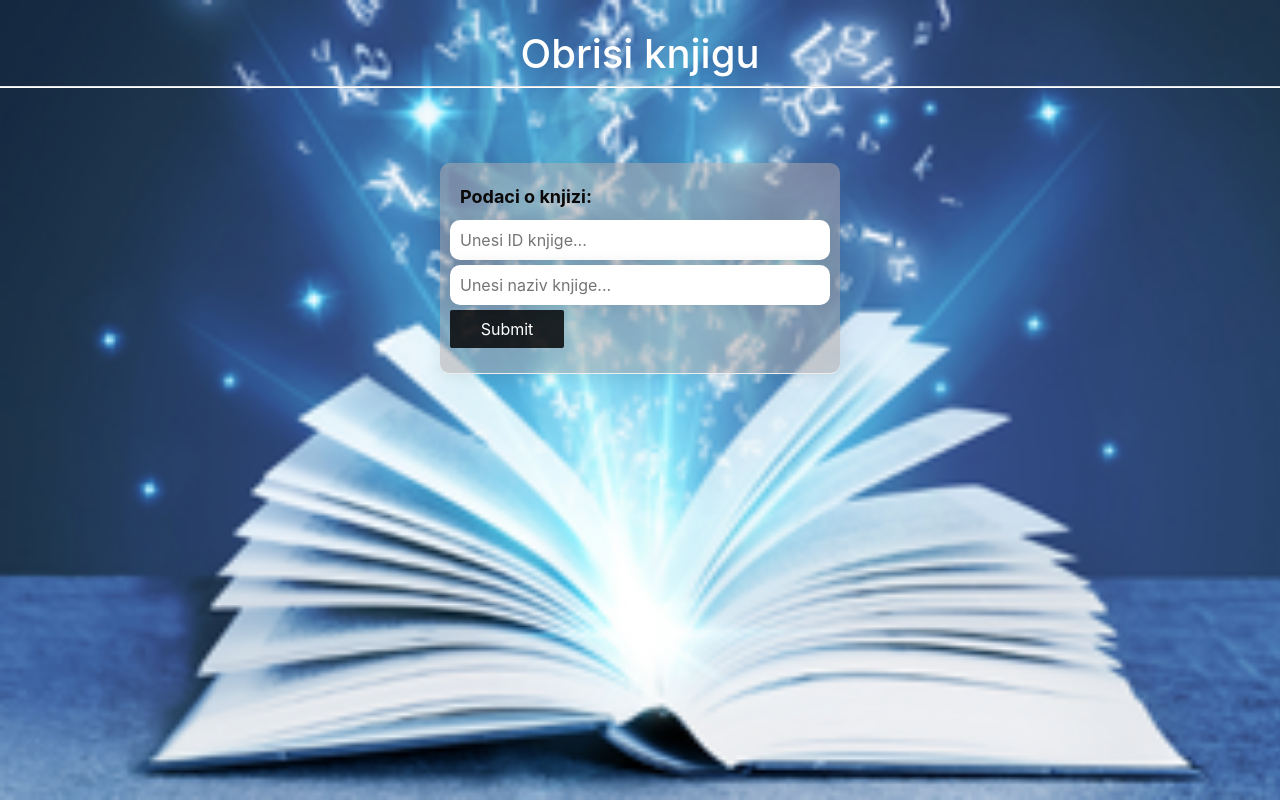
After one commit to danaFon23/Domaci---PHP-MySQLi-AJAX, a PHP site: page /brisanjeKnjige.php in a window 1280 px wide. The commit adds this page. Run offline with PHP 8.4, Linux system fonts and the light colour scheme.

Commit message:
Dodata kartica za brisanje kjniga

```diff
--- /dev/null
+++ b/brisanjeKnjige.php
@@ -0,0 +1,44 @@
+<!DOCTYPE html>
+<html lang="en">
+
+<head>
+    <meta charset="UTF-8">
+    <meta http-equiv="X-UA-Compatible" content="IE=edge">
+    <meta name="viewport" content="width=device-width, initial-scale=1.0">
+    <link rel="stylesheet" type="text/css" href="css/bootstrap.min.css">
+    <link rel="shortcut icon" href="images/favicon_package_v0.16/favicon.ico" type="image/ico" sizes=320x320>
+    <link rel="stylesheet" href="css/style1.css" />
+    <title>Obrisi knjigu</title>
+
+
+</head>
+
+<body>
+
+
+    <h2>Obrisi knjigu</h2>
+    <hr style="height: 1px; background-color: white; margin-top: 3px">
+    <div id="background-img-delete"></div>
+
+    <div class="main">
+        <div class="header">Podaci o knjizi:</div>
+        <form action="deleteBook.php" id="frmBox" method="post" onsubmit="return formSubmit();">
+            <input type="number" name="id_knjige" class="main-part" placeholder="Unesi ID knjige..." required>
+            <input type="text" name="naslov" class="main-part" placeholder="Unesi naziv knjige..." pattern="[a-zA-Z][a-zA-Z ]+[a-zA-Z]$" required>
+
+
+
+            <input type="submit" name="submit" class="sub-btn" value="Submit">
+            <h3 id="success"></h3>
+        </form>
+    </div>
+
+
+
+    <script src="https://ajax.googleapis.com/ajax/libs/jquery/3.6.0/jquery.min.js"></script>
+    <script src="https://maxcdn.bootstrapcdn.com/bootstrap/4.0.0/js/bootstrap.min.js"></script>
+
+
+</body>
+
+</html>
--- a/css/style1.css
+++ b/css/style1.css
@@ -263,6 +263,21 @@
       display: grid;
   }
 
+  #background-img-delete {
+    content: " ";
+    position: fixed;
+    top: 0;
+    background-image: url("../images/book1.png");
+    background-size: cover;
+    background-repeat: no-repeat;
+    overflow: hidden;
+    width: 100vw;
+    height: 100vh;
+    z-index: -1;
+    margin: auto;
+    display: grid;
+}
+
   #background-img {
       content: " ";
       position: fixed;
--- a/header.php
+++ b/header.php
@@ -2,8 +2,8 @@
 <div id="meni" class="row">
         <div class="col-12 topnav" id="myTopnav">
             <a href="index.php">Početna</a>
-            <a href="knjige.php">Spisak knjiga</a>
             <a href="dodavanjeKnjige.php">Dodaj novu knjigu</a>
+            <a href="brisanjeKnjige.php">Obrisi knjigu</a>
             <a href="pretrazivanje.php">Pretraga</a>
         </div>
 
```
Also changed, not shown: deleteBook.php (added, +53 -0 lines), knjige.php (deleted).
